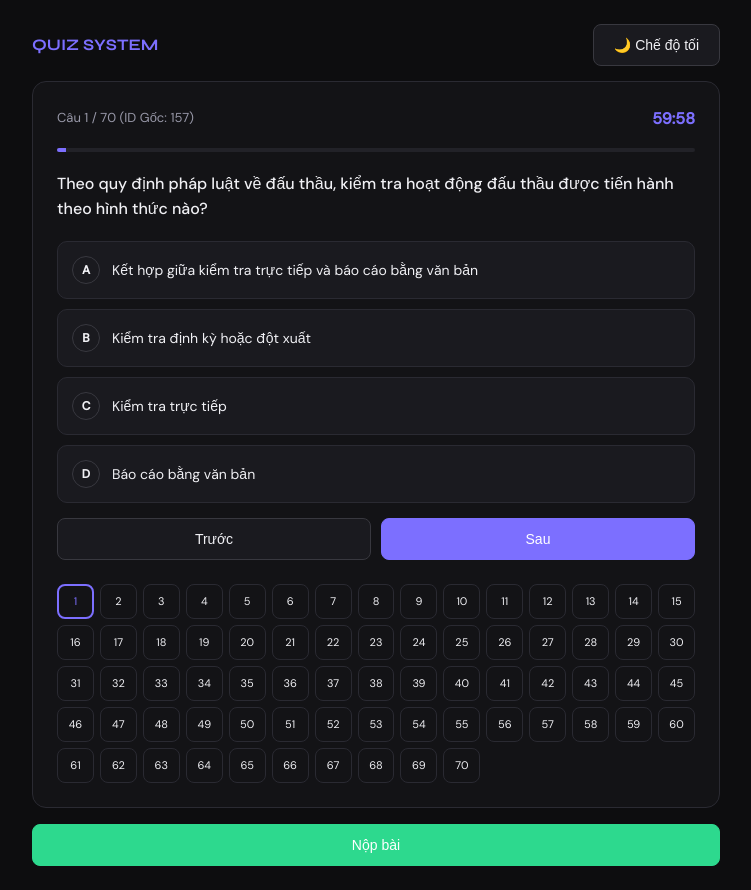
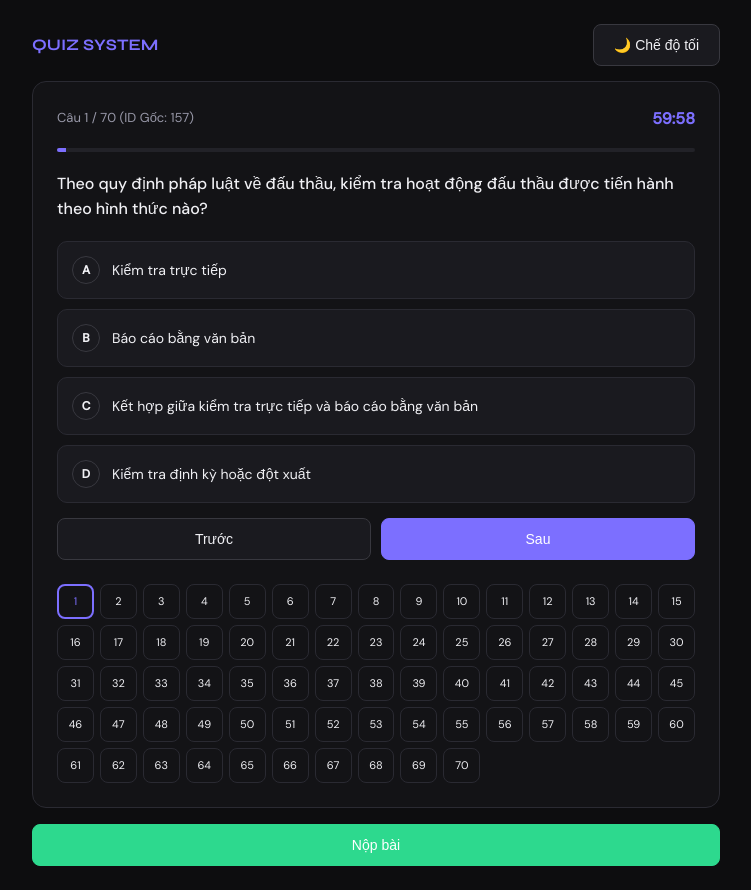
Before and after one commit to minhtran0134/on-thi-luat-dau-thau, a plain HTML site: page index.html in a window 1280 px wide. Both pictures are taken after a click on the button "Bắt đầu thi ngay". Shown: the whole page, without its empty margins (264-1015 px from the left). Drawn offline with Linux system fonts and the light colour scheme.

Commit message:
Update index.html

```diff
--- a/index.html
+++ b/index.html
@@ -4422,12 +4422,8 @@ function startNewQuiz() {
     selectedRaw = selectedRaw.concat(extra);
   }
 
-  // Cập nhật câu hỏi và ĐẢO ĐÁP ÁN
-  questions = selectedRaw.map(q => {
-    const correctText = q.options[q.correct];
-    const shuffledOpts = shuffle([...q.options]);
-    return { ...q, options: shuffledOpts, correct: shuffledOpts.indexOf(correctText) };
-  });
+  // Cập nhật câu hỏi giữ nguyên thứ tự đáp án
+  questions = selectedRaw.map(q => ({ ...q }));
 
   localStorage.setItem('quiz_seen_all', JSON.stringify([...new Set([...seenIds, ...questions.map(q => q.id)])]));
 
```
